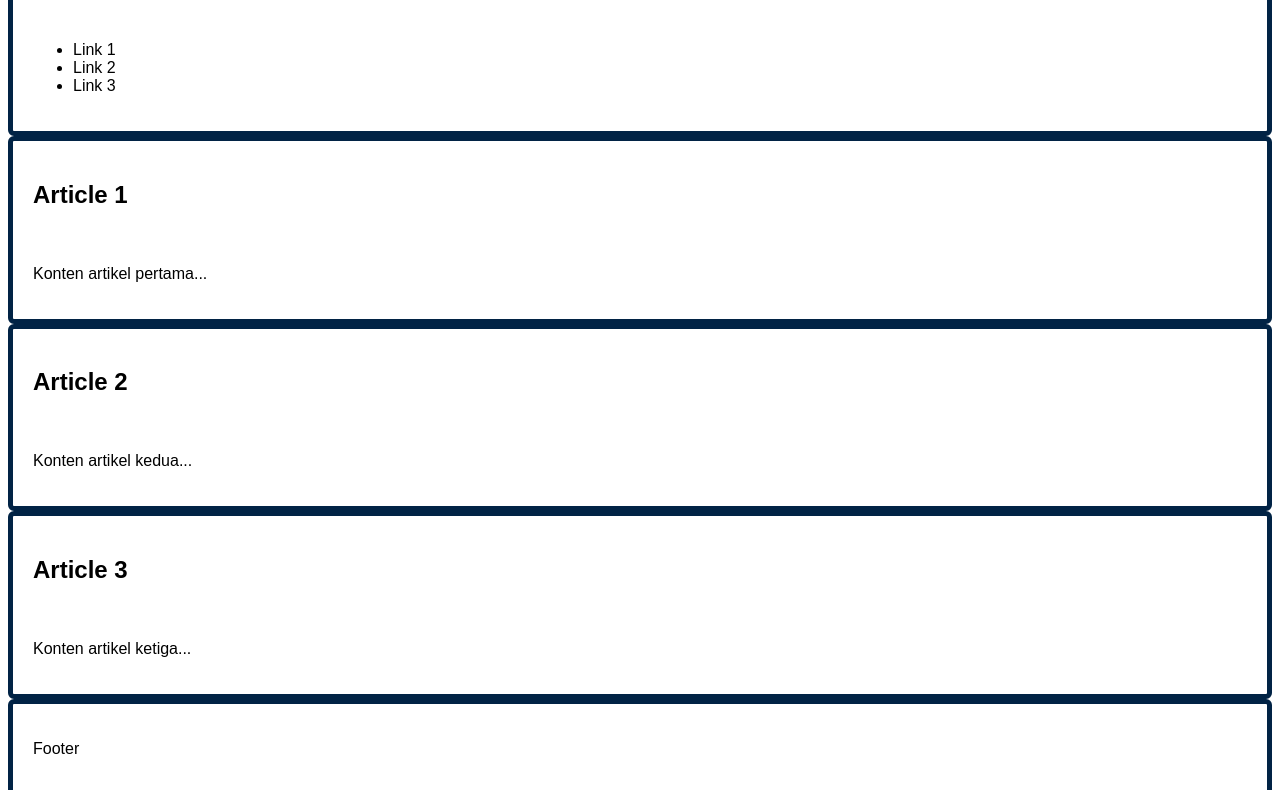
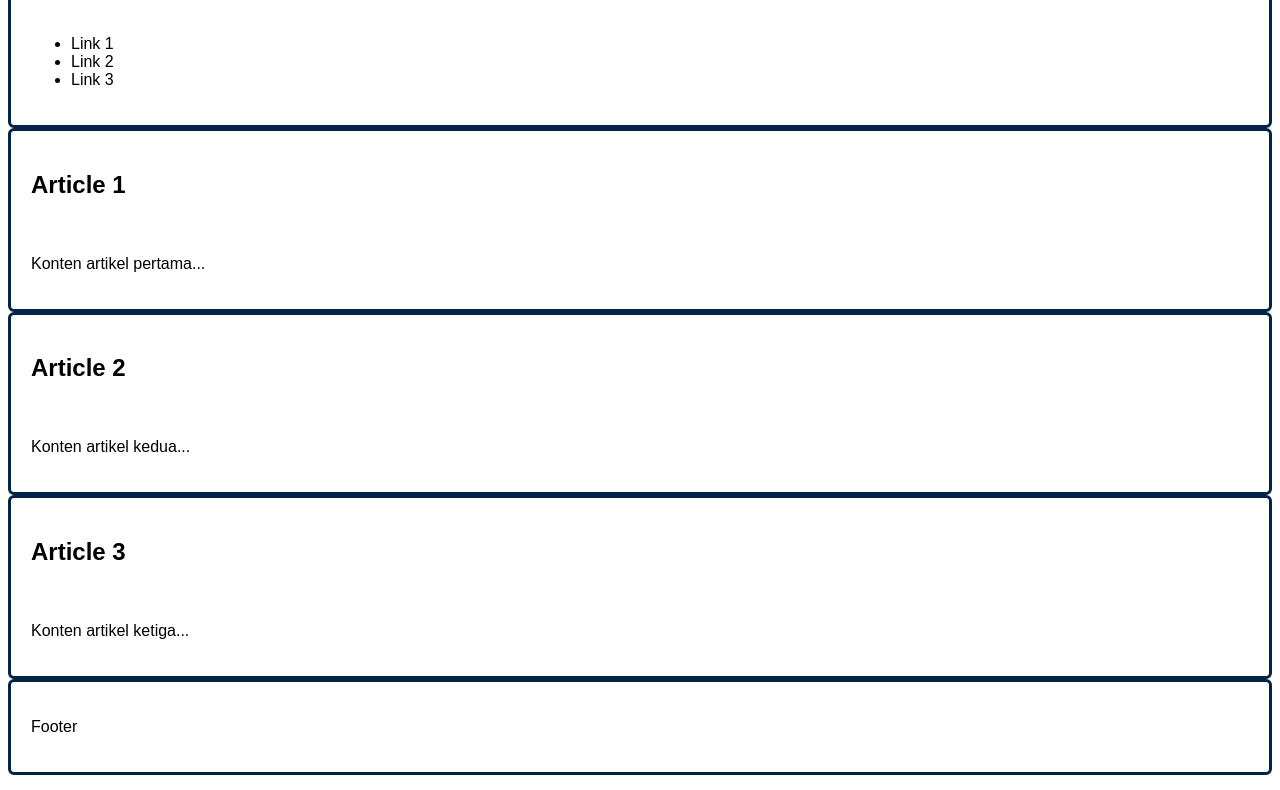
Before and after one commit to Gz1-z/latihan01, a plain HTML site: page index.html in a window 1280 px wide. Shown: the part 226-1016 px from the top of the page. Drawn offline with Linux system fonts and the light colour scheme.

Commit message:
index.html

```diff
--- a/index.html
+++ b/index.html
@@ -11,7 +11,7 @@ body
         article,
         footer {
         padding: 20px;
-        border: 5px solid #012345;
+        border: 3px solid #012345;
         border-radius: 6px;
         margin: 10px;
 
```
